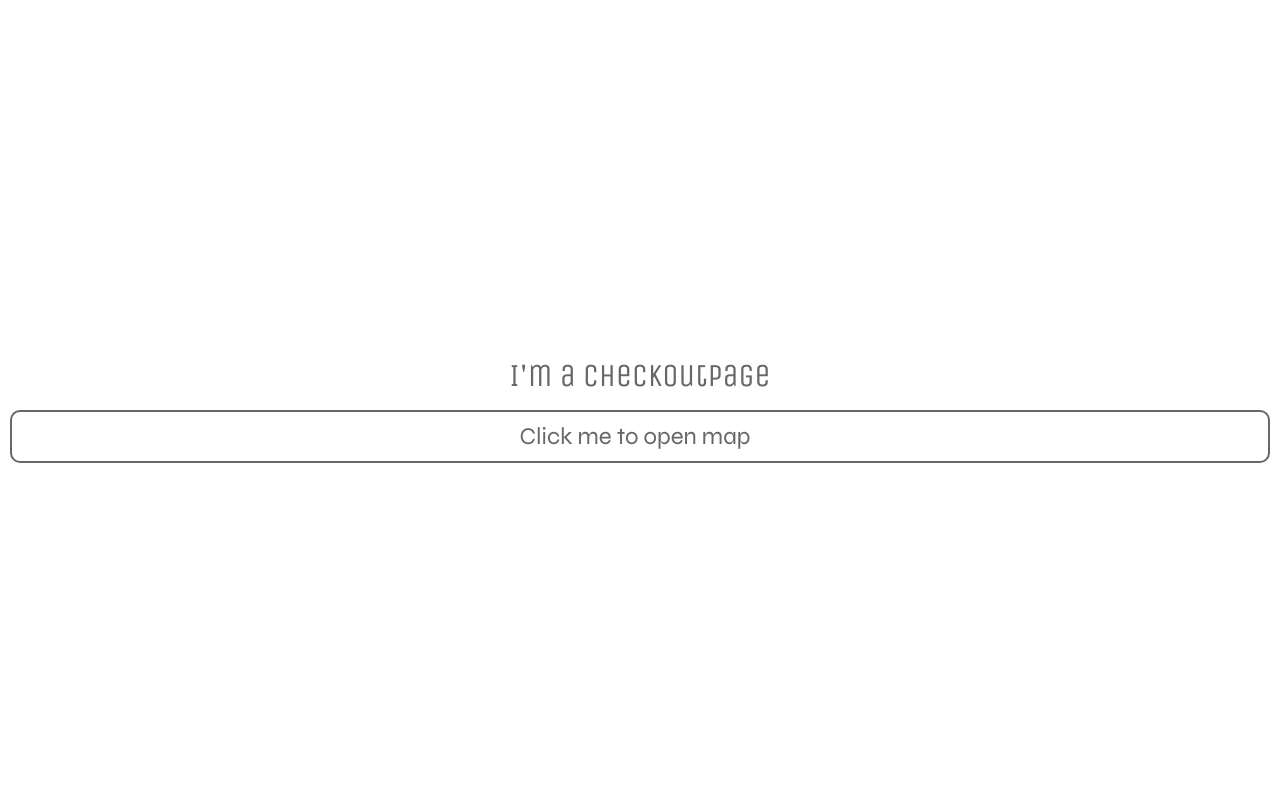
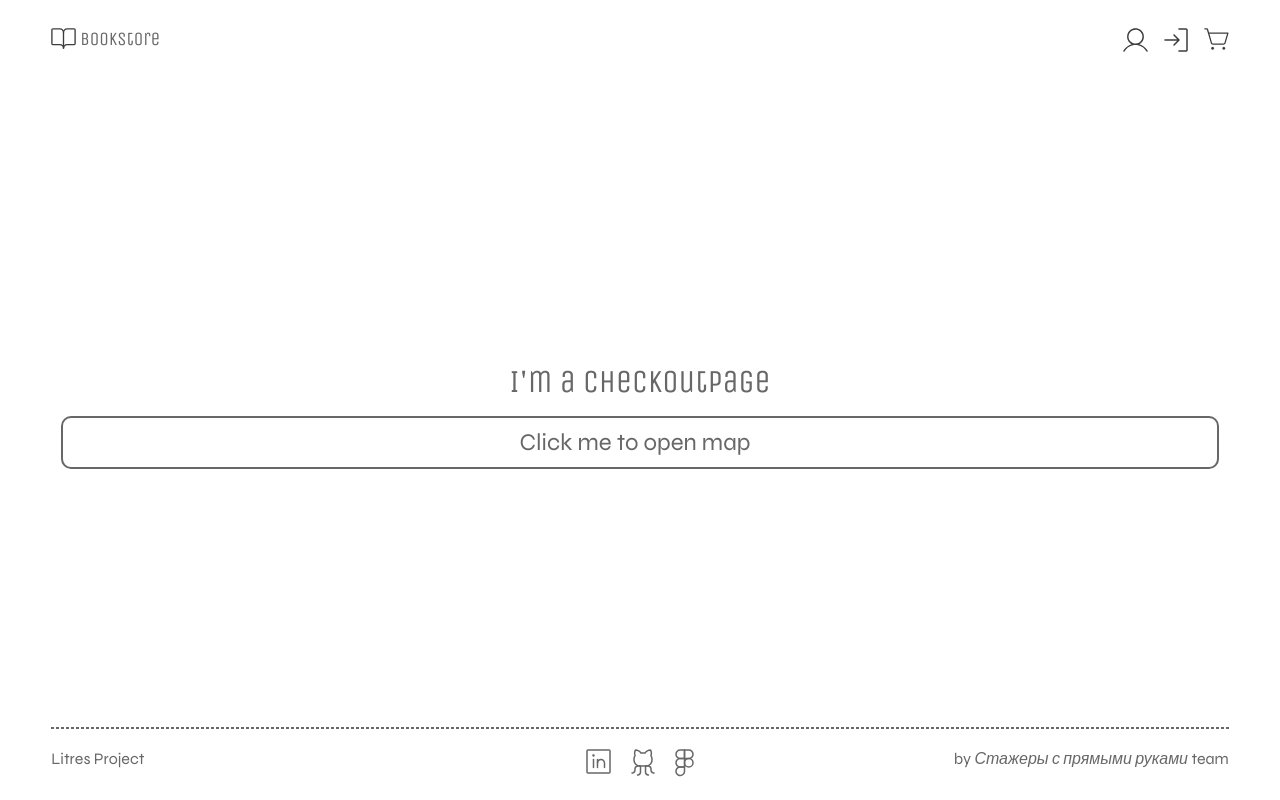
Before and after one commit to LitresNET/Literes, a React (Vite) app in the folder frontend/: page /checkout in a window 1280 px wide. Built offline with nearby package versions, Linux system fonts and the light colour scheme.

Commit message:
litres-35 feature(custom-subscription-page) create layout

```diff
--- a/frontend/src/components/PickUpPointCard/PickUpPointCard.css
+++ b/frontend/src/components/PickUpPointCard/PickUpPointCard.css
@@ -9,7 +9,7 @@
 }
 
 .point-container {
-    width: 20vh;
+    width: 200px;
     display: flex;
     flex-direction: column;
     gap: 4px;
--- a/frontend/src/layouts/MainLayout/MainLayout.css
+++ b/frontend/src/layouts/MainLayout/MainLayout.css
@@ -1 +1,62 @@
-/* стили для MainLayout */
+.page-container {
+    display: flex;
+    flex-direction: column;
+    min-height: 100vh;
+    justify-content: space-between;
+}
+
+.page-header {
+    height: 80px;
+    display: flex;
+    align-items: center;
+    justify-content: space-between;
+    padding: 2% 4%;
+}
+
+.page-logo {
+    display: flex;
+    align-items: start;
+    gap: 4px;
+}
+
+.page-options {
+    display: flex;
+    align-items: start;
+    gap: 16px;
+}
+
+.page-content {
+    padding: 2% 4%;
+}
+
+.page-footer {
+    padding: 2% 4%;
+    display: flex;
+    flex-direction: column;
+    gap: 20px;
+}
+
+.page-footer-separator {
+    border-style: dashed;
+}
+
+.page-footer-content {
+    display: grid;
+    grid-template-columns: 1fr 1fr 1fr;
+    gap: 40px;
+    justify-content: space-between;
+}
+
+.page-footer-links {
+    display: flex;
+    justify-content: center;
+    gap: 20px;
+}
+
+.team-name {
+    font-style: italic;
+}
+
+.team-name-wrapper {
+    text-align: end;
+}
--- a/frontend/src/layouts/MainLayout/MainLayout.jsx
+++ b/frontend/src/layouts/MainLayout/MainLayout.jsx
@@ -1 +1,47 @@
 // TODO: сверстать layout, включающий в себя header, footer и sidebar (выезжающую панель с корзиной)
+import ICONS from '../../assets/icons';
+import { Icon } from '../../components/UI/Icon/Icon';
+import { IconButton } from '../../components/UI/Icon/IconButton/IconButton';
+import './MainLayout.css';
+import { Outlet } from "react-router-dom";
+
+export default function MainLayout() {
+    const links = {
+        linked_in: 'https://docs.google.com/spreadsheets/d/1KwgJcmW-W2pFGUNEknmfJ6GnDMTb-gJrZUAjYA1jEAQ/edit#gid=2048177681',
+        github: 'https://github.com/LitresNET/Literes',
+        figma: 'https://www.figma.com/file/JgLXVgSYJJJ0rIgujBA6IM/Litres-BookStore?type=design&node-id=63%3A1581&mode=design&t=1433fERh9eWZJcq5-1'
+    }
+
+    return (
+        <>
+            <div className="page-container">
+                <header className='page-header'>
+                    <div className="page-logo">
+                        <Icon path={ICONS.book_open}/>
+                        <h3>bookstore</h3>
+                    </div>
+                    <div className="page-options">
+                        <Icon path={ICONS.account}/>
+                        <Icon path={ICONS.sign_in}/>
+                        <Icon path={ICONS.shopping_cart}/>
+                    </div>
+                </header>
+                <div className="page-content">
+                    <Outlet/>
+                </div>
+                <footer className='page-footer'>
+                    <hr className='page-footer-separator'/>
+                    <div className="page-footer-content">
+                        <p>Litres Project</p>
+                        <div className="page-footer-links">
+                            <IconButton href={links.linked_in} path={ICONS.linked_in_logo}></IconButton>
+                            <IconButton href={links.github} path={ICONS.github_logo}></IconButton>
+                            <IconButton href={links.figma} path={ICONS.figma_logo}></IconButton>
+                        </div>
+                        <span className='team-name-wrapper'>by <span className='team-name'>Стажеры с прямыми руками</span> team</span>
+                    </div>
+                </footer>
+            </div>
+        </>
+    )
+}
--- a/frontend/src/pages/CheckoutPages/CheckoutPage/CheckoutPage.css
+++ b/frontend/src/pages/CheckoutPages/CheckoutPage/CheckoutPage.css
@@ -3,6 +3,5 @@
     flex-direction: column;
     justify-content: center;
     align-items: center;
-    height: 90vh;
     gap: 16px;
 }
--- a/frontend/src/pages/CheckoutPages/PickUpPointModal/PickUpPointModal.css
+++ b/frontend/src/pages/CheckoutPages/PickUpPointModal/PickUpPointModal.css
@@ -31,6 +31,7 @@
 }
 
 .modal-pick-up-points {
+    padding-right: 20px;
     display: flex;
     flex-direction: column;
     gap: 30px;
--- a/frontend/src/pages/SubscriptionPages/CustomSubscriptionPage/CustomSubscriptionPage.css
+++ b/frontend/src/pages/SubscriptionPages/CustomSubscriptionPage/CustomSubscriptionPage.css
@@ -1 +1,39 @@
-/* стили CustomSubscriptionPage */
+.page-wrapper {
+    display: flex;
+    flex-direction: column;
+    gap: 50px;
+}
+
+h1 {
+    text-align: center;
+}
+
+.page-features-wrapper {
+    display: flex;
+}
+
+.page-features {
+    display: grid;
+    grid-template-columns: 1fr 1fr;
+    width: 50%;
+}
+
+.page-description {
+    display: flex;
+    flex-direction: column;
+    width: 50%;
+    gap: 30px;
+}
+
+.cheque-wrapper {
+    display: flex;
+    flex-direction: column;
+    gap: 20px;
+    width: 40vw;
+}
+
+.cheque-total {
+    display: flex;
+    justify-content: space-between;
+    align-items: center;
+}
--- a/frontend/src/pages/SubscriptionPages/CustomSubscriptionPage/CustomSubscriptionPage.jsx
+++ b/frontend/src/pages/SubscriptionPages/CustomSubscriptionPage/CustomSubscriptionPage.jsx
@@ -1,5 +1,70 @@
+import { useState } from 'react';
+import { Checkbox } from '../../../components/UI/Checkbox/Checkbox';
 import './CustomSubscriptionPage.css'
+import { Banner } from '../../../components/UI/Banner/Banner';
+import { Button } from '../../../components/UI/Button/Button';
 
 export default function CustomSubscriptionPage() {
+    const loremIpsum = "Lorem ipsum dolor sit amet, consectetur adipiscing elit. Etiam eu turpis molestie, dictum est a, mattis tellus. Sed dignissim, metus nec fringilla accumsan, risus sem sollicitudin lacus, ut interdum tellus elit sed risus. Maecenas eget condimentum velit, sit amet feugiat lectus. Class aptent taciti sociosqu ad litora torquent per conubia nostra, per inceptos himenaeos."
+    const features = [
+        {id: 1, name: 'Key feature 1', description: loremIpsum, price: 30},
+        {id: 2, name: 'Key feature 2', description: loremIpsum, price: 30},
+        {id: 3, name: 'Key feature 3', description: loremIpsum, price: 30},
+        {id: 4, name: 'Key feature 4', description: loremIpsum, price: 30},
+        {id: 5, name: 'Key feature 5', description: loremIpsum, price: 30},
+        {id: 6, name: 'Key feature 6', description: loremIpsum, price: 30},
+        {id: 7, name: 'Key feature 7', description: loremIpsum, price: 30},
+        {id: 8, name: 'Key feature 8', description: loremIpsum, price: 30},
+    ]
+    const [currentFeature, setCurrent] = useState(features[0]);
+    const [selectedFeatures, setSelected] = useState([]);
 
+    const handleFeatureChoose = (feature) => {
+        const isFeatureSelected = selectedFeatures.some(selectedFeature => selectedFeature.id === feature.id);
+        if (isFeatureSelected) {
+            const updatedSelectedFeatures = selectedFeatures.filter(selectedFeature => selectedFeature.id !== feature.id);
+            setSelected(updatedSelectedFeatures);
+            setCurrent(selectedFeatures[0])
+        } else {
+            setSelected([...selectedFeatures, feature]);
+            setCurrent(feature)
+        }
+        console.log(selectedFeatures)
+    }
+
+    return (
+        <>
+            <div className="page-wrapper">
+                <h1>Create your custom subscription</h1>
+                <div className="page-features-wrapper">
+                    <div className="page-features">
+                        {features.map((item) => (
+                            <div key={item.id} onClick={() => handleFeatureChoose(item)}>
+                                {/* TODO: чекбокс никак не помечается, когда он выбран */}
+                                <Checkbox>{item.name}</Checkbox>
+                            </div>
+                        ))}
+                    </div>
+                    <div className="page-description">
+                        <Banner withshadow={true}>
+                            <span>{currentFeature.name}</span>
+                        </Banner>
+                        <Banner withshadow={true}>
+                            <p>{currentFeature.description}</p>
+                        </Banner>
+                        {/* TODO: Разобраться, почему кастомные стили на Banner сбрасывают базовые */}
+                        <Banner>
+                            <div className="cheque-wrapper">
+                                <div className="cheque-total">
+                                    <span>Subtotal:</span>
+                                    <Button color="yellow" text={`$${selectedFeatures.reduce((sum, feature) => sum + feature.price, 0)}`}></Button>
+                                </div>
+                                <Button color="orange" text={"Pay with stripe"}></Button>
+                            </div>
+                        </Banner>
+                    </div>
+                </div>
+            </div>
+        </>
+    )
 }
--- a/frontend/src/pages/SubscriptionPages/DefaultSubscriptionsPage/DefaultSubscriptionsPage.jsx
+++ b/frontend/src/pages/SubscriptionPages/DefaultSubscriptionsPage/DefaultSubscriptionsPage.jsx
@@ -1 +1,7 @@
 // TODO: сверстать страницу выбора тарифного плана
+
+export default function DefaultSubscriptionPage() {
+    return (
+        <></>
+    );
+}
```
Also changed, not shown: frontend/src/router/router.jsx (+16 -6 lines).
